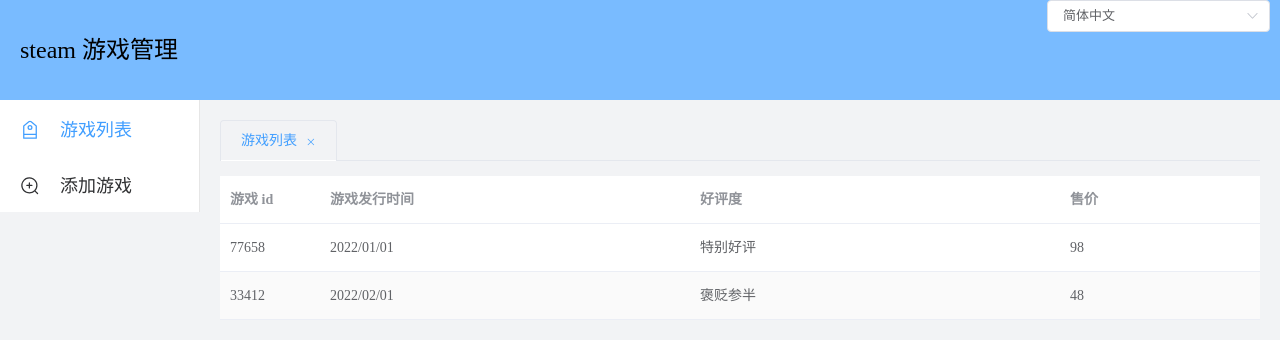
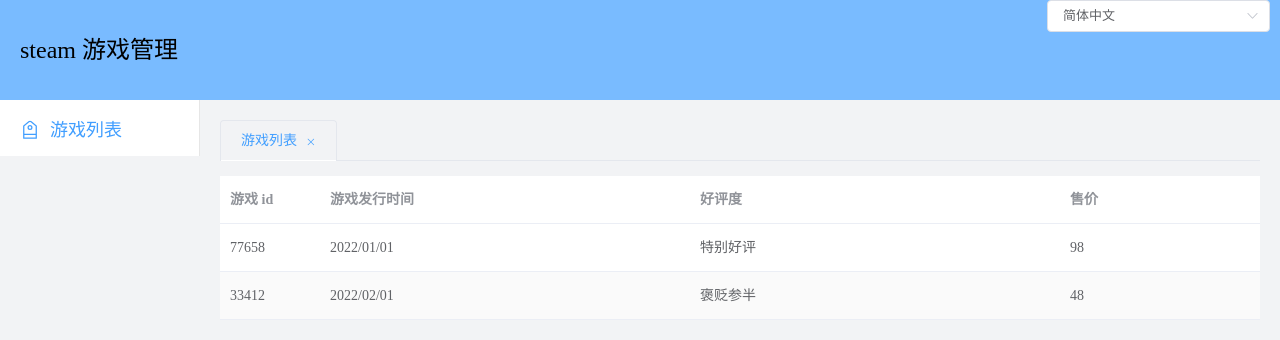
Before and after one commit to lWaterLite/SteamDB, a Vue app in the folder Vue/: page / in a window 1280 px wide. Shown: the top 340 px of the page. Built offline with nearby package versions, Linux system fonts and the light colour scheme.

Commit message:
page layout

```diff
--- a/Vue/src/App.vue
+++ b/Vue/src/App.vue
@@ -26,19 +26,12 @@
                 <path fill="currentColor"
                       d="M512 448a64 64 0 1 0 0-128 64 64 0 0 0 0 128zm0 64a128 128 0 1 1 0-256 128 128 0 0 1 0 256z"></path>
               </svg>
-              <span style="margin-left: 20px">游戏列表</span>
-            </el-menu-item>
-            <el-menu-item index="2" style="font-family: serif; font-size: large">
-              <svg height="20px" viewBox="0 0 1024 1024" xmlns="http://www.w3.org/2000/svg" data-v-029747aa="">
-                <path fill="currentColor"
-                      d="m795.904 750.72 124.992 124.928a32 32 0 0 1-45.248 45.248L750.656 795.904a416 416 0 1 1 45.248-45.248zM480 832a352 352 0 1 0 0-704 352 352 0 0 0 0 704zm-32-384v-96a32 32 0 0 1 64 0v96h96a32 32 0 0 1 0 64h-96v96a32 32 0 0 1-64 0v-96h-96a32 32 0 0 1 0-64h96z"></path>
-              </svg>
-              <span style="margin-left: 20px">添加游戏</span>
+              <span style="margin-left: 10px">游戏列表</span>
             </el-menu-item>
           </el-menu>
         </el-aside>
         <el-main>
-          <list-page></list-page>
+          <list-page :language="value"></list-page>
         </el-main>
       </el-container>
     </el-container>
@@ -48,13 +41,12 @@
 
 <script>
 import listPage from "./components/list-page.vue";
-import {ref} from 'vue'
 
 export default {
   name: 'App',
   data() {
     return {
-      value: ref('zh_cn'),
+      value: 'zh_cn',
       languages: [
         {
           language_id: 1,
@@ -77,6 +69,9 @@
   },
   components: {
     listPage
+  },
+  methods: {
+
   }
 }
 </script>
```
